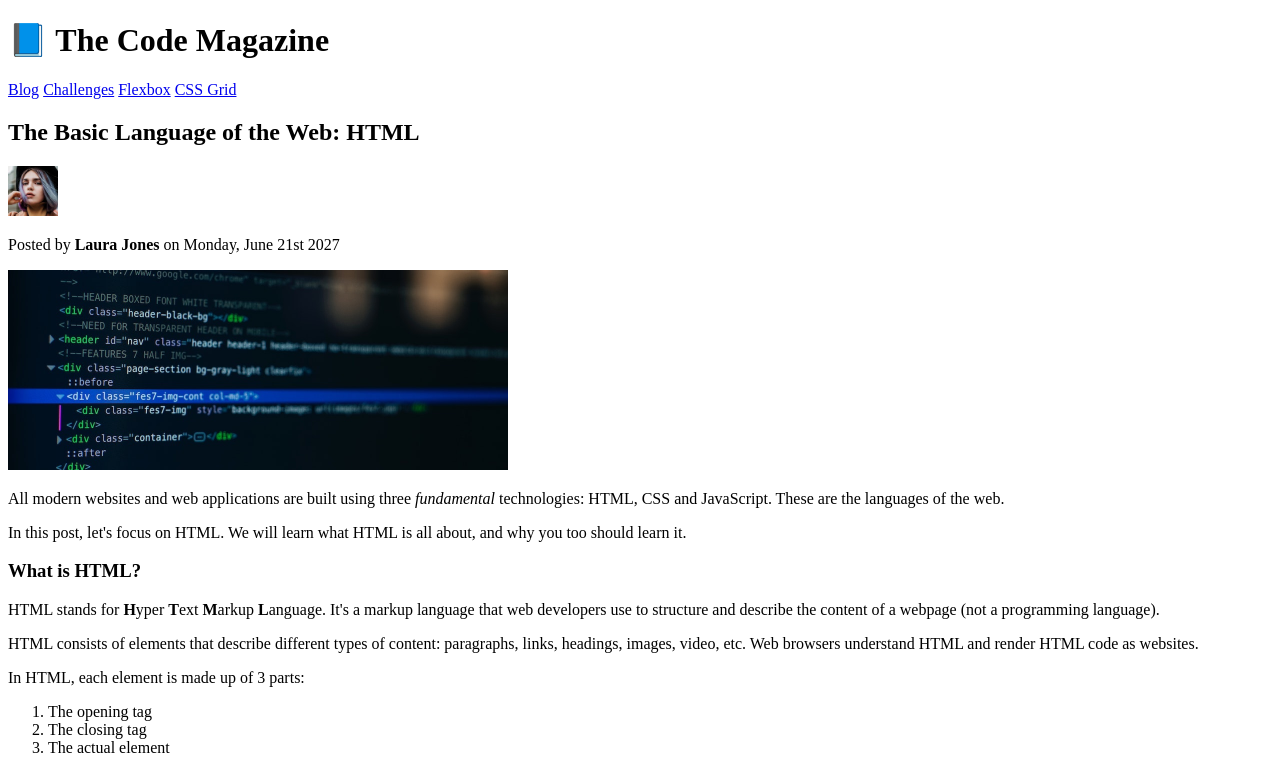
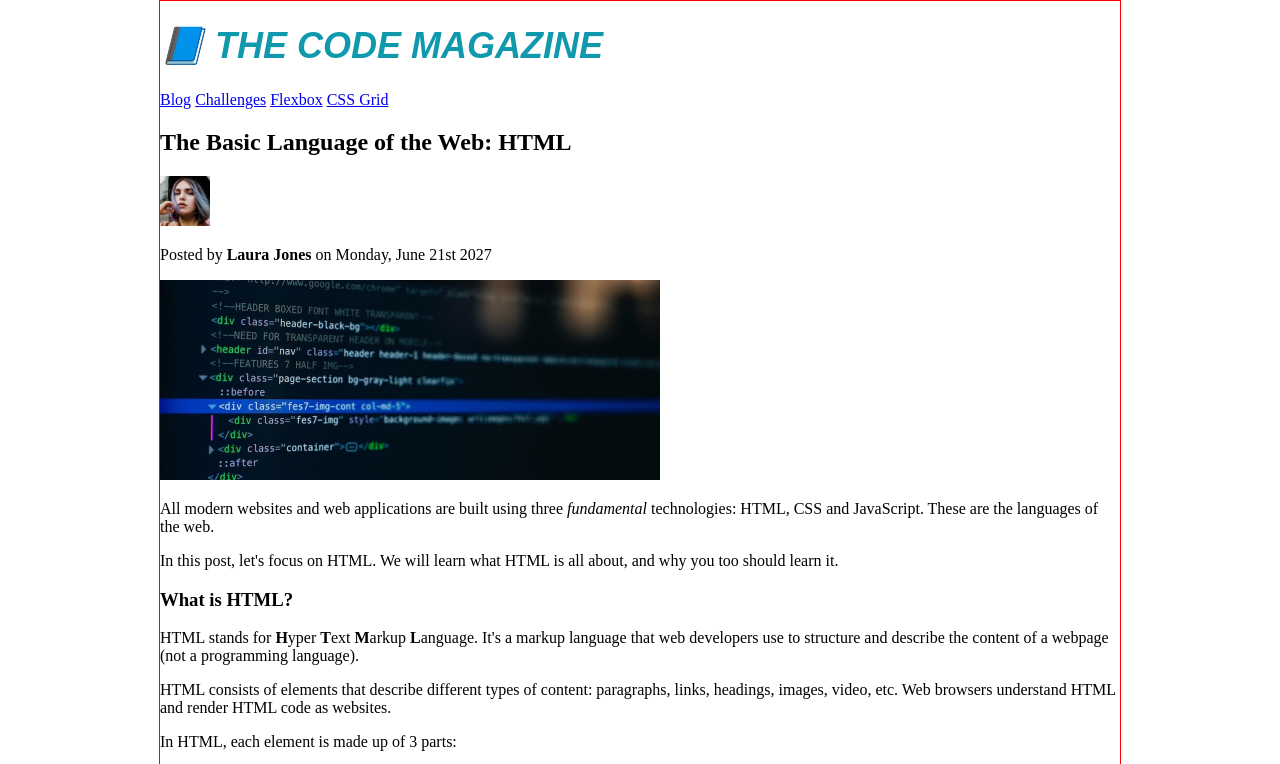
Before and after one commit to ljampool/Practica_html, a plain HTML site: page index.html in a window 1280 px wide. Shown: the top 764 px of the page. Drawn offline with Linux system fonts and the light colour scheme.

Commit message:
version 3

```diff
--- /dev/null
+++ b/css/style.css
@@ -0,0 +1,13 @@
+body{
+    margin: 0 auto;
+    border: solid red 1px;
+    width: 960px;
+}
+
+h1{
+    font-size: 36px;
+    font-family: sans-serif;
+    text-transform: uppercase;
+    font-style: italic;
+    color: #1098ad;
+}
--- a/index.html
+++ b/index.html
@@ -4,6 +4,7 @@
     <meta charset="UTF-8">
     <meta http-equiv="X-UA-Compatible" content="IE=edge">
     <meta name="viewport" content="width=device-width, initial-scale=1.0">
+    <link rel="stylesheet" href="css/style.css">
     <title>Practica html</title>
 </head>
 <body>
```
